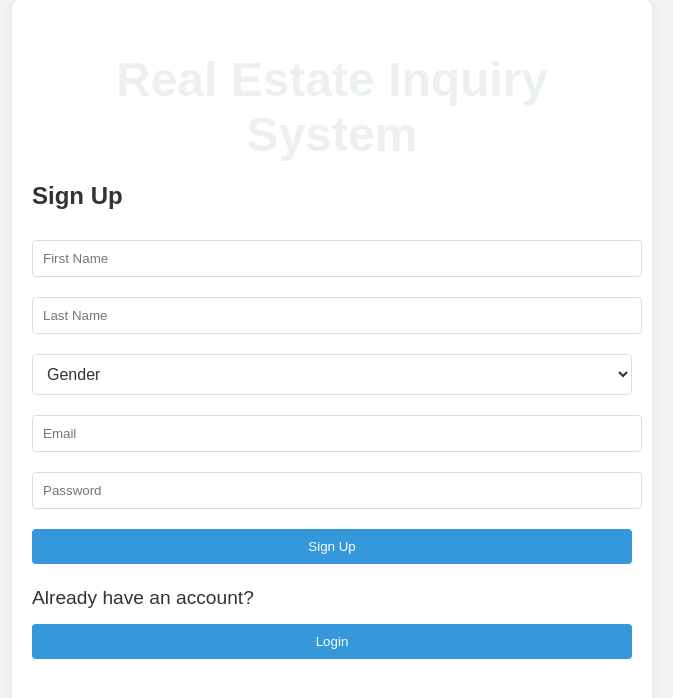
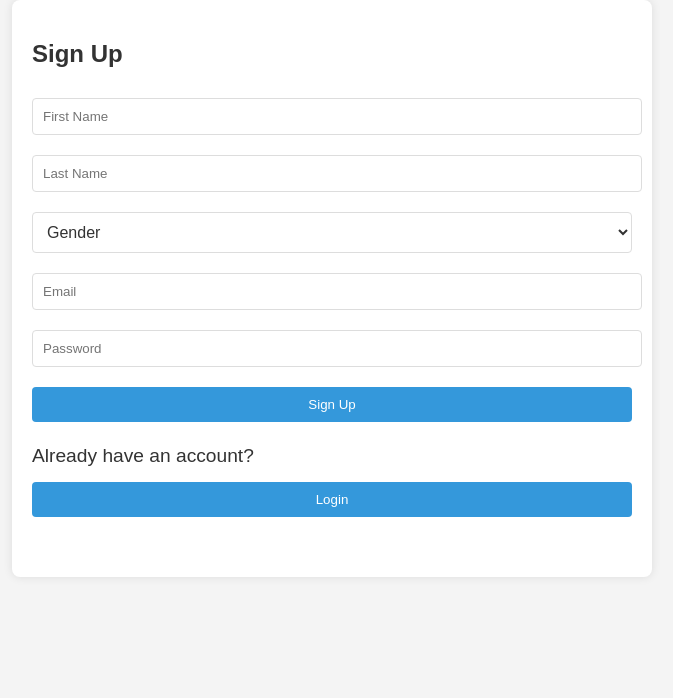
Before and after one commit to lkimwilu/real-estate-inquiry, a plain HTML site: page index.html in a window 1280 px wide. Shown: the whole page, without its empty margins (308-981 px from the left). Drawn offline with Linux system fonts and the light colour scheme; no server answers.

```diff
--- a/index.html
+++ b/index.html
@@ -11,7 +11,6 @@
 
 <body>
     <div id="app">
-        <h1>Real Estate Inquiry System</h1>
 
         <!-- Signup Form -->
         <div id="signup-container">
```
